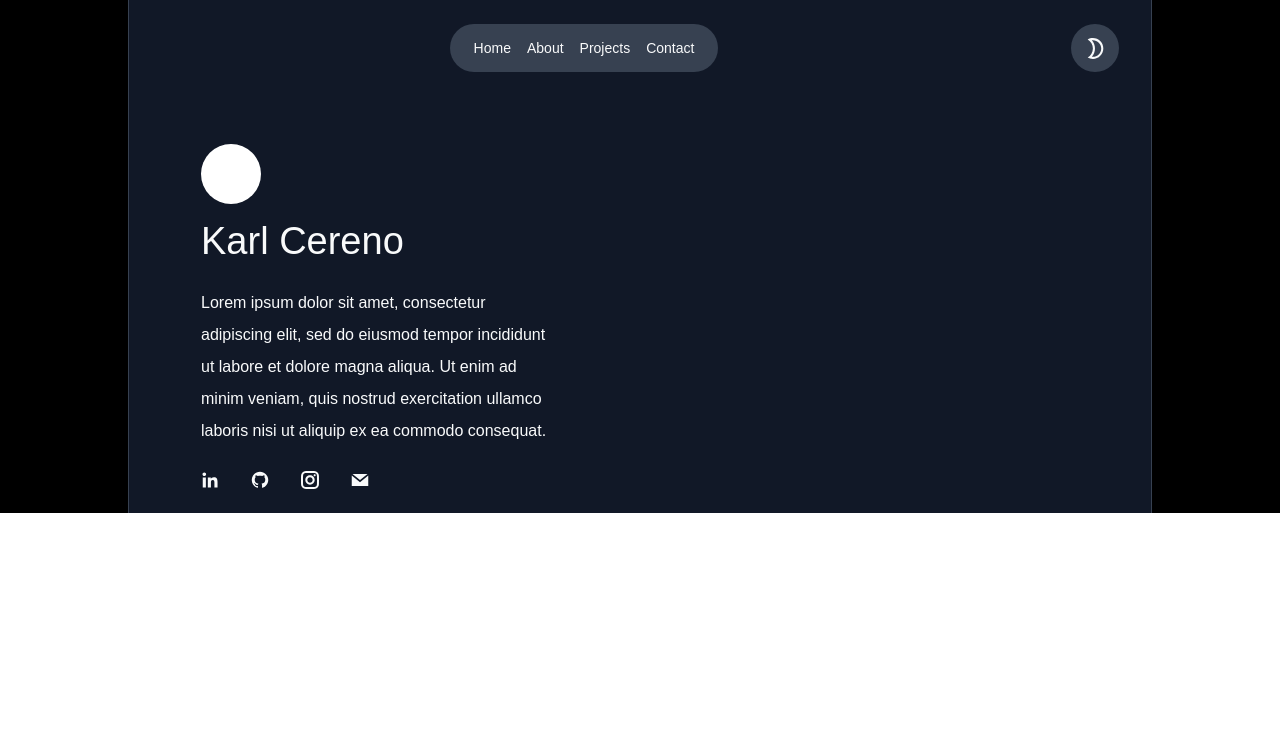
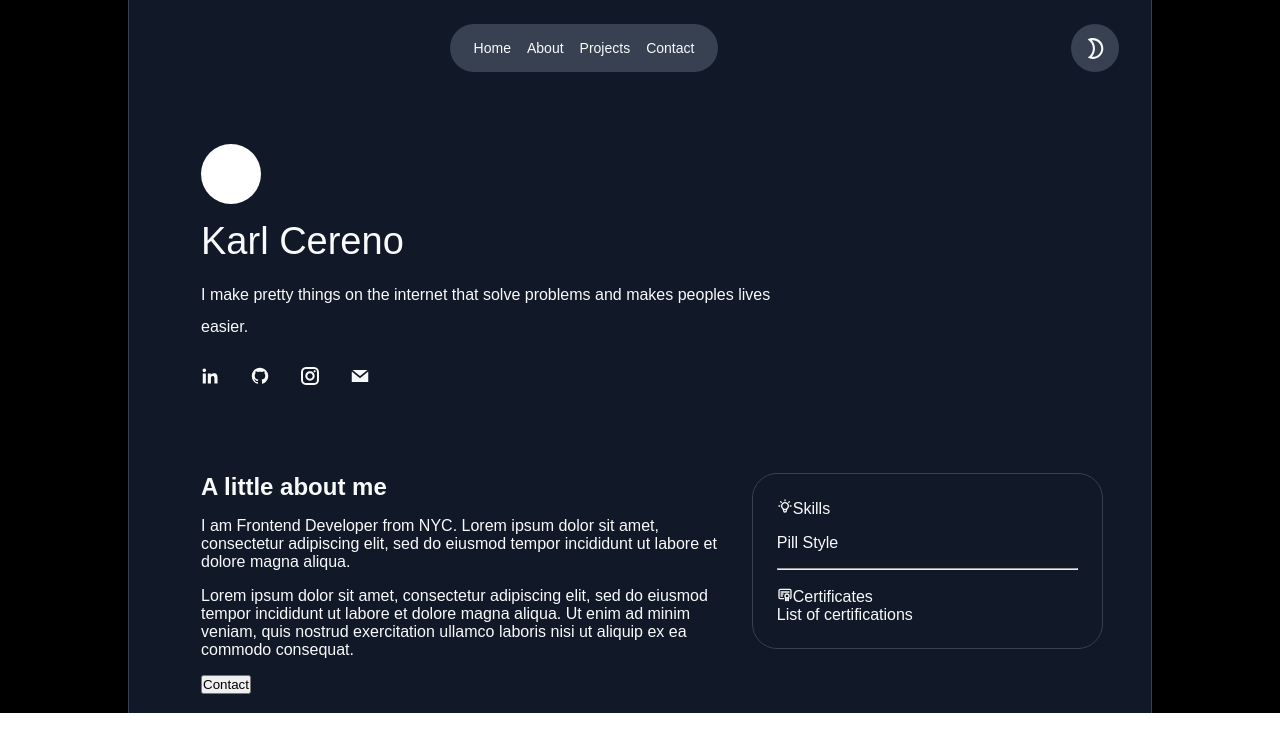
Before and after one commit to kcereno/portfolio-site, a React (Create React App) app: page / in a window 1280 px wide. Shown: the top 752 px of the page. Built offline with nearby package versions, Linux system fonts and the light colour scheme.

Commit message:
Make rough draft of about section

```diff
--- a/src/App.scss
+++ b/src/App.scss
@@ -11,3 +11,20 @@
   margin-inline: ss(xxl);
   border-inline: 1px solid $color-gray-8;
 }
+
+// Content Section CSS
+
+.content-wrapper {
+  display: grid;
+  grid-template-columns: 60% 40%;
+  gap: ss(sm);
+}
+
+.skills-container {
+  border: 1px solid $color-gray-8;
+  border-radius: 25px;
+}
+
+hr {
+  color: $color-gray-8;
+}
--- a/src/App.tsx
+++ b/src/App.tsx
@@ -1,6 +1,6 @@
 import './App.scss';
-
 import { useState } from 'react';
+import { TbCertificate, TbBulb } from 'react-icons/tb';
 import Navigation from './sections/Navigation/Navigation';
 import Hero from './sections/Hero/Hero';
 
@@ -15,19 +15,50 @@ function App() {
     <div className="app">
       <div className="wrapper">
         <Navigation darkMode={darkMode} toggleDarkMode={handleDarkModeToggle} />
+
         <Hero />
+
+        {/* Content */}
+        <section id="content" className="container content-wrapper">
+          <div className="about">
+            <h2 className="mb-xs">A little about me</h2>
+            <p className="mb-xs">
+              I am Frontend Developer from NYC. Lorem ipsum dolor sit amet,
+              consectetur adipiscing elit, sed do eiusmod tempor incididunt ut
+              labore et dolore magna aliqua.
+            </p>
+            <p className="mb-xs">
+              Lorem ipsum dolor sit amet, consectetur adipiscing elit, sed do
+              eiusmod tempor incididunt ut labore et dolore magna aliqua. Ut
+              enim ad minim veniam, quis nostrud exercitation ullamco laboris
+              nisi ut aliquip ex ea commodo consequat.
+            </p>
+            <div className="contact-container">
+              <button type="submit">Contact</button>
+            </div>
+          </div>
+          <div className="skills-container mb-lg">
+            <div className="p-sm">
+              <div className="skills">
+                <div className="skills-heading mb-xs">
+                  <TbBulb />
+                  <span>Skills</span>
+                </div>
+
+                <div className="skills">Pill Style </div>
+              </div>
+              <hr className="my-xs" />
+              <div className="certs">
+                <div className="certs-heading">
+                  <TbCertificate />
+                  <span>Certificates</span>
+                </div>
+                <div className="certs-list">List of certifications</div>
+              </div>
+            </div>
+          </div>
+        </section>
       </div>
-
-      {/* Content */}
-      {/* <div className="content">
-        <div className="about">
-          Grid Cell 1. This is where I&apos;ll talk about myself. Take from
-          RAMs. Link to contact form site
-        </div>
-        <div className="skills mb-lg">
-          Grid 2. This is where I&apos;ll talk about my skills
-        </div>
-      </div> */}
 
       {/* <div className="projects">Project Section. Take from RAM</div>
       <div className="contact">Contact Form.</div>
--- a/src/sections/Hero/Hero.scss
+++ b/src/sections/Hero/Hero.scss
@@ -11,7 +11,7 @@
 }
 
 .subheading {
-  max-width: 40%;
+  max-width: 70%;
   line-height: 3.2rem;
   font-size: fs(sm);
 }
--- a/src/sections/Hero/Hero.tsx
+++ b/src/sections/Hero/Hero.tsx
@@ -10,12 +10,12 @@ function Hero() {
   return (
     <section id="hero" className="about mb-lg container">
       <div className="profile-pic mb-xs">{/* Profile pic goes here */}</div>
-      <div className="name mb-sm">Karl Cereno</div>
+      <div className="name mb-xs">Karl Cereno</div>
       <div className="subheading mb-sm">
-        Lorem ipsum dolor sit amet, consectetur adipiscing elit, sed do eiusmod
-        tempor incididunt ut labore et dolore magna aliqua. Ut enim ad minim
-        veniam, quis nostrud exercitation ullamco laboris nisi ut aliquip ex ea
-        commodo consequat.
+        <p>
+          I make pretty things on the internet that solve problems and makes
+          peoples lives easier.
+        </p>
       </div>
       <div className="social-icons pb-sm">
         <GrLinkedinOption className="social-icon" />
```
